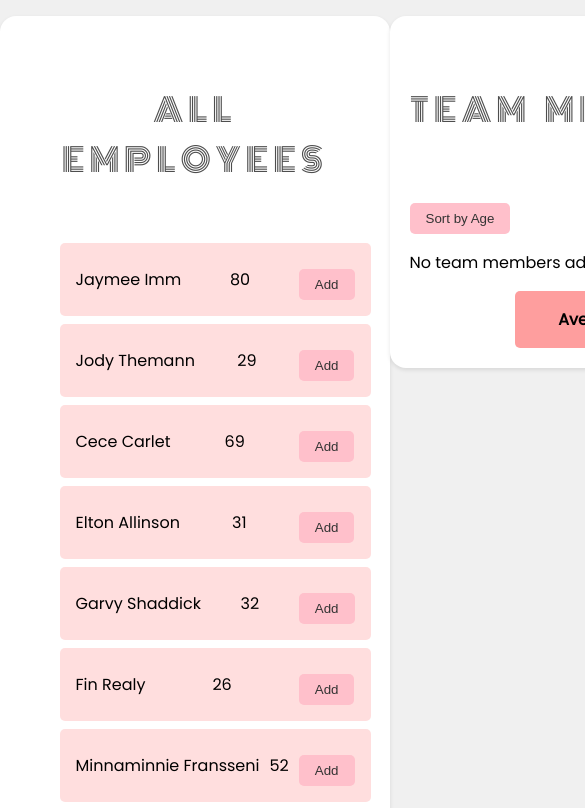
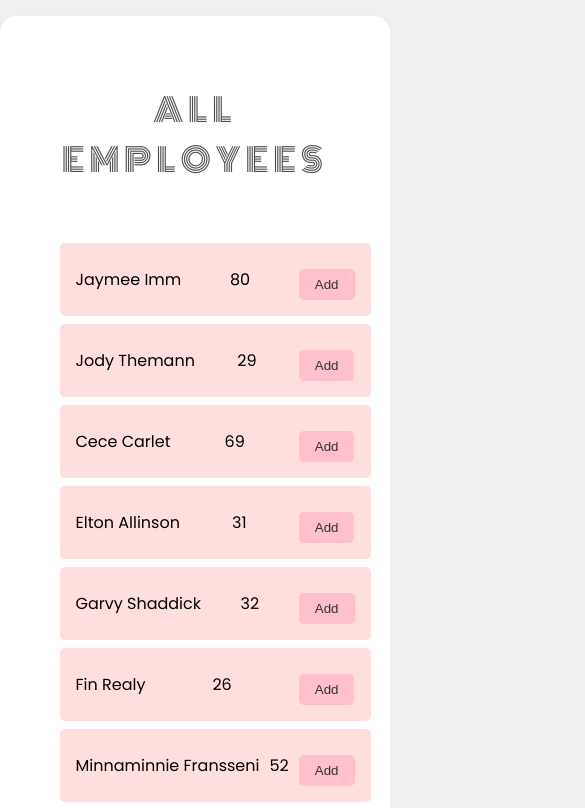
Before and after one commit to RuchikaKadam/react_employeeCart_day13ew, a React (Create React App) app: page / in a window 390 px wide. Shown: the top 808 px of the page, 585 px wide, since content can reach past the window. Built offline with nearby package versions, Linux system fonts and the light colour scheme.

Commit message:
responsiveness

```diff
--- a/src/App.js
+++ b/src/App.js
@@ -26,7 +26,7 @@
 
   return (
     <ProductsContext.Provider value={{ team, employees, addToTeam, removeFromTeam, calculateAverageAge }}>
-      <div style={{ display: 'flex', justifyContent: 'space-between'}}>
+      <div style={{ display: 'flex', justifyContent: 'space-between', flexWrap:'wrap'}}>
         <Employees />
         <Team />
       </div>
```
